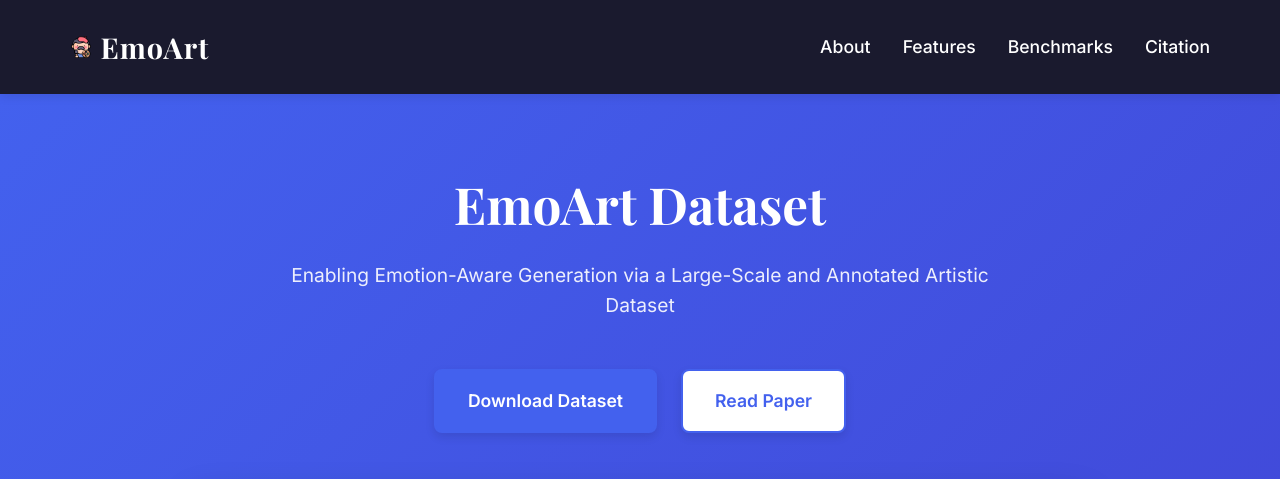
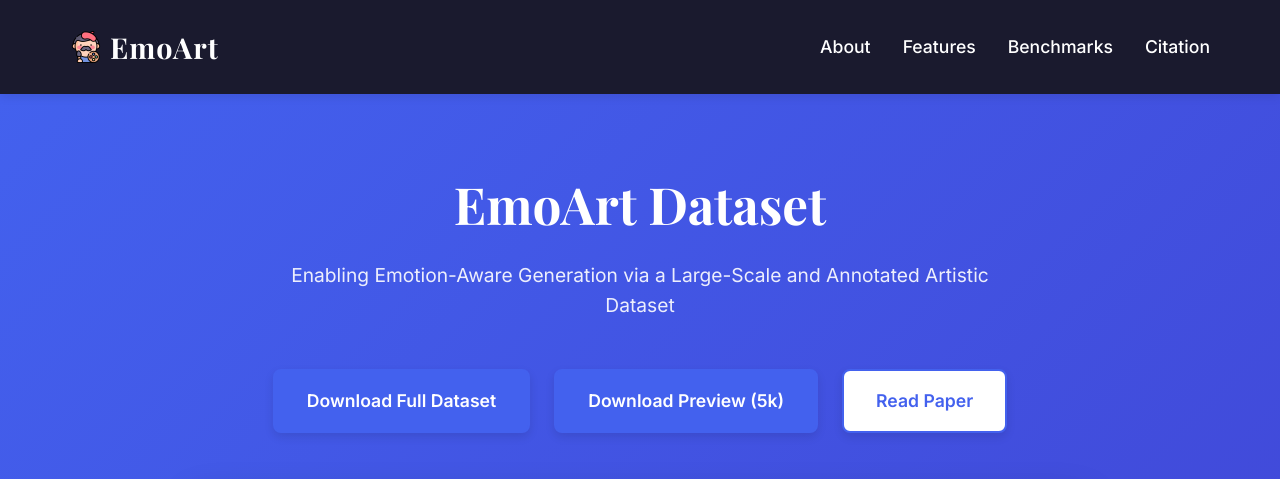
Before and after one commit to ZHILIANGZHANG/EmoArt-130k, a plain HTML site: page index.html in a window 1280 px wide. Shown: the top 479 px of the page. Drawn offline with nearby package versions, Linux system fonts and the light colour scheme.

Commit message:
Update index.html

```diff
--- a/index.html
+++ b/index.html
@@ -66,8 +66,8 @@
         }
 
         .logo img {
-            width: 1.4rem;
-            height: 1.4rem;
+            width: 2rem;
+            height: 2rem;
         }
 
         .nav-links {
@@ -499,7 +499,10 @@
 
                 <div class="buttons">
                     <a href="https://huggingface.co/datasets/printblue/EmoArt-130k" class="btn btn-primary">
-                        Download Dataset
+                        Download Full Dataset
+                    </a>
+                    <a href="https://huggingface.co/datasets/printblue/EmoArt-5k" class="btn btn-primary">
+                        Download Preview (5k)
                     </a>
                     <a href="#" class="btn btn-secondary">
                         Read Paper
@@ -696,7 +699,10 @@
 
                 <div class="buttons">
                     <a href="https://huggingface.co/datasets/printblue/EmoArt-130k" class="btn btn-primary">
-                        Download Dataset
+                        Download Full Dataset
+                    </a>
+                    <a href="https://huggingface.co/datasets/printblue/EmoArt-5k" class="btn btn-primary">
+                        Download Preview (5k)
                     </a>
                     <a href="#" class="btn btn-secondary">
                         Read Paper
```
